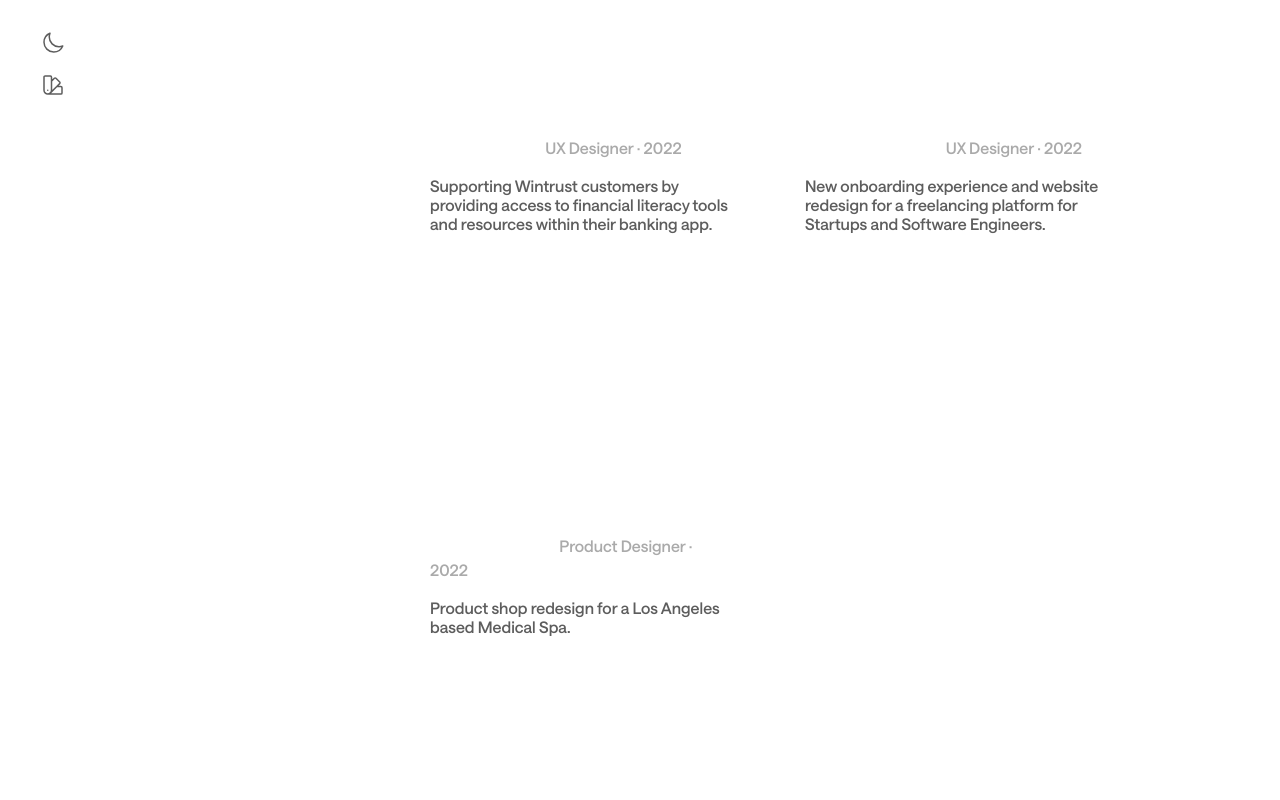
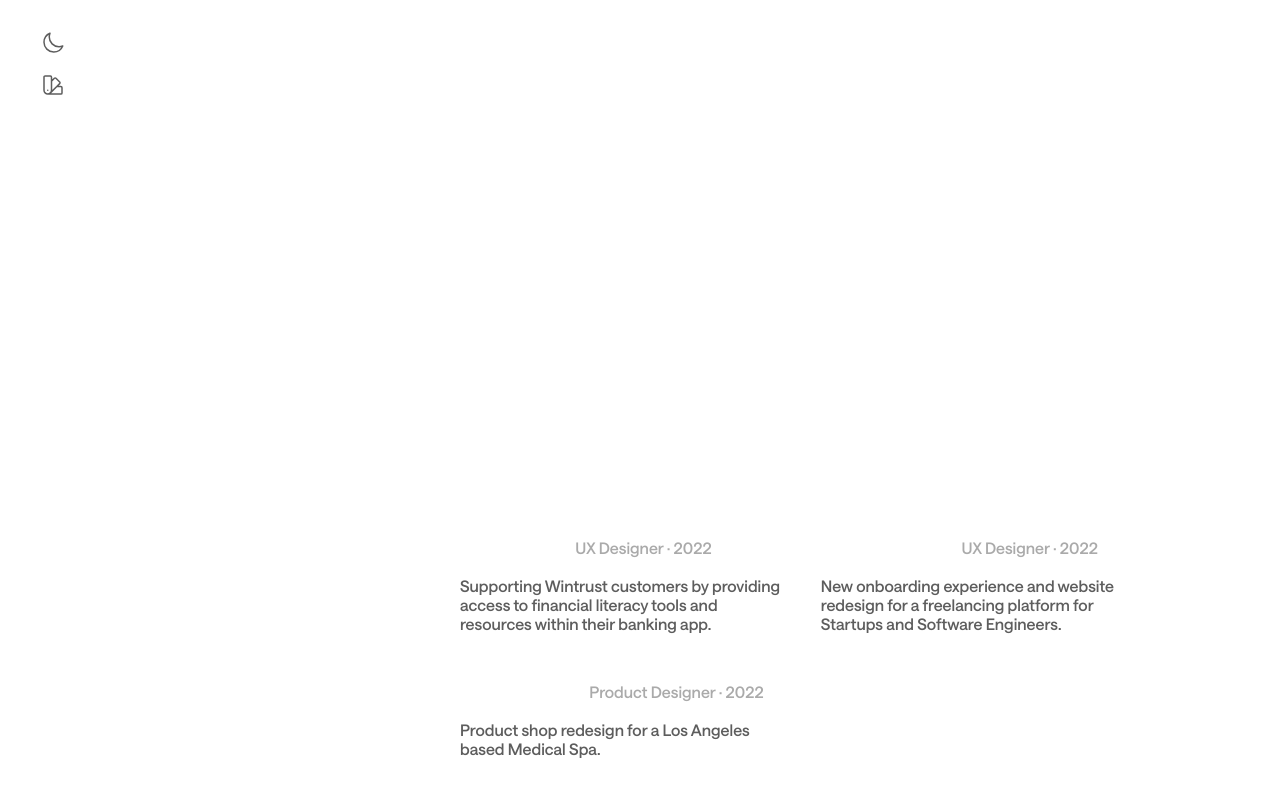
Before and after one commit to XOKEESH/km-portfolio, a React (Vite) app: page / in a window 1280 px wide. Shown: the part 680-1480 px from the top of the page. Built offline with nearby package versions, Linux system fonts and the light colour scheme.

Commit message:
cleaned up some css

```diff
--- a/src/components/Contact.css
+++ b/src/components/Contact.css
@@ -1,4 +1,4 @@
-.contact-section {
+.contact {
     display: flex;
     flex-direction: column;
     justify-content: center;
@@ -35,7 +35,7 @@
     color: #646cff;
   }
 
-  .contact-section p {
+  .contact p {
     color: #5d5d5d;
     font-weight: 500;
     margin-bottom: 0px;
--- a/src/components/Contact.jsx
+++ b/src/components/Contact.jsx
@@ -3,7 +3,7 @@ import './Contact.css'
 
 const Contact = () => {
   return (
-    <section className="contact-section">
+    <section className="contact">
       <img src='/assets/KMPhoto.png' alt="Kisha Martin Photo" className="contact-image" />
       <div className="contact-info">
         <p>Design and code by Kisha Martin</p>
--- a/src/components/References.css
+++ b/src/components/References.css
@@ -1,17 +1,15 @@
 .references {
     display: grid;
-    grid-template-columns: repeat(2, 1fr);
-    gap: 2px;
-    color: #fff;
-    margin-left: 300px;
-    padding: 150px 100px;
+    grid-template-columns: repeat(2, 38%);
+    grid-template-rows: repeat(3, 28%);
+    margin-left: 310px;
+    padding-top: 100px;
 }
 
 .reference-card {
     font-size: 1rem;
     line-height: 1.2;
     max-width: 330px;
-    max-height: 180px;
 }
 
 .quote {
--- a/src/components/Work.css
+++ b/src/components/Work.css
@@ -1,14 +1,22 @@
-.projects {
+/* .projects {
   display: grid;
   grid-template-columns: repeat(2, 1fr);
   padding: 0px 100px;
   margin-left: 180px;
+} */
+
+.work {
+  display: grid;
+  grid-template-columns: repeat(2, 44%);
+  grid-template-rows: repeat(2, 18%);
+  margin-left: 310px;
+  padding-top: 400px;
 }
 
 .project-card {
-  max-width: 300px;
+  max-width: 325px;
   font-size: 1rem;
-  max-height: 180px;
+  max-height: 200px;
 }
 
 .project-header {
--- a/src/components/Work.jsx
+++ b/src/components/Work.jsx
@@ -27,7 +27,7 @@ const Work = () => {
   ]
 
   return (
-    <section className="projects">
+    <section className="work">
       {work.map((project, index) => (
         <div className="project-card" key={index}>
           <div className="project-header">
```
Lines whose indentation alone changed are shown as unchanged.
